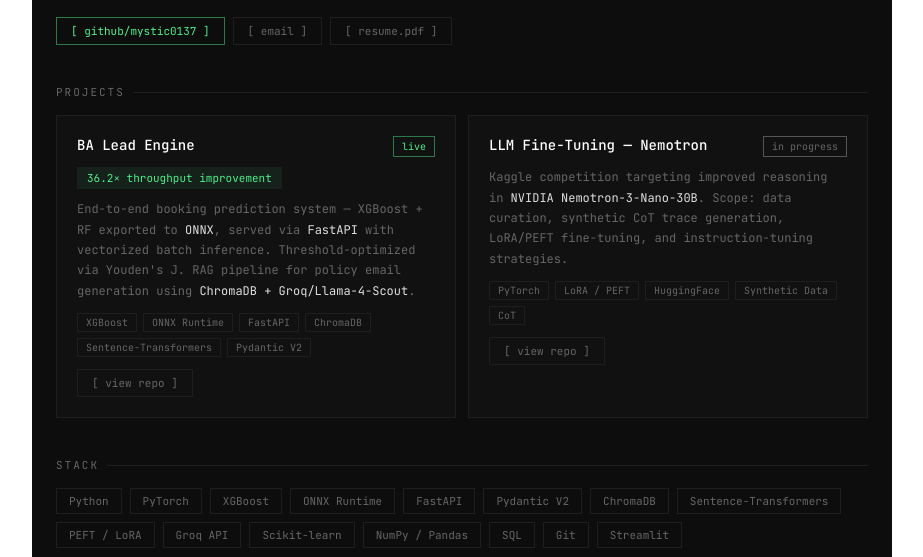
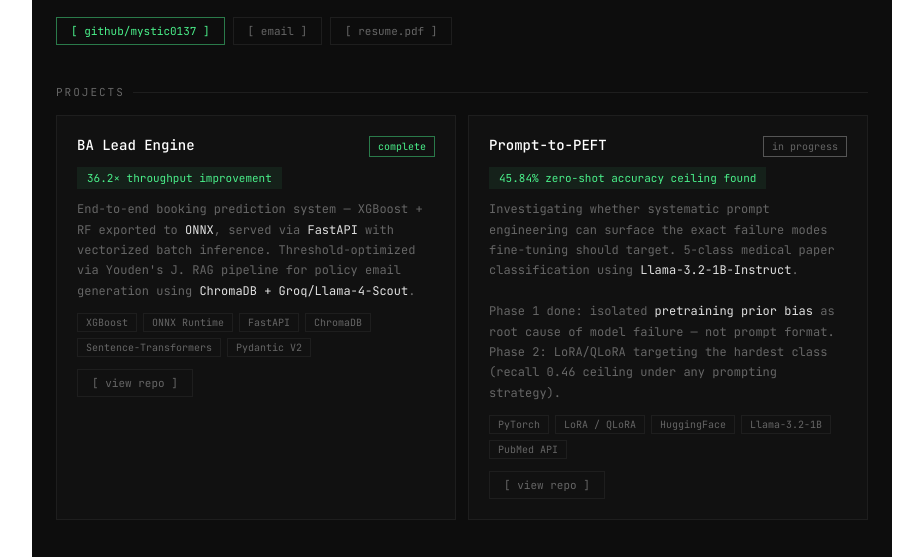
Before and after one commit to mystic0137/mystic0137.github.io, a plain HTML site: page index.html in a window 1280 px wide. Shown: the part 192-749 px from the top of the page, without its empty margins (178-1101 px from the left). Drawn offline with Linux system fonts and the light colour scheme.

Commit message:
info: Update Portfolio website

```diff
--- a/index.html
+++ b/index.html
@@ -25,7 +25,7 @@
   .card-top{display:flex;justify-content:space-between;align-items:flex-start;margin-bottom:10px}
   .card-title{color:#fff;font-size:14px;font-weight:500}
   .badge{font-size:10px;padding:3px 8px;border:1px solid;font-family:var(--mono)}
-  .badge.live{border-color:var(--dimgreen);color:var(--green)}
+  .badge.complete{border-color:var(--dimgreen);color:var(--green)}
   .badge.wip{border-color:#555;color:var(--muted)}
   .card-desc{color:var(--muted);font-size:12px;line-height:1.7;margin-bottom:12px}
   .card-desc b{color:var(--text);font-weight:400}
@@ -38,7 +38,6 @@
   .contact-row{display:flex;flex-wrap:wrap;gap:8px}
   .contact-item{font-size:12px;color:var(--muted);border:1px solid var(--border);padding:6px 14px;text-decoration:none;font-family:var(--mono);transition:all .15s}
   .contact-item:hover{border-color:var(--green);color:var(--green)}
-  .divider{height:1px;background:var(--border);margin:0.5rem 0}
 </style>
 <div class="wrap">
   <div class="prompt">zakirulla@portfolio:~$ cat about.txt <span class="blink"></span></div>
@@ -63,7 +62,7 @@
       <div class="card">
         <div class="card-top">
           <div class="card-title">BA Lead Engine</div>
-          <span class="badge live">live</span>
+          <span class="badge complete">complete</span>
         </div>
         <div class="card-metric">36.2× throughput improvement</div>
         <div class="card-desc">
@@ -78,17 +77,19 @@
       </div>
       <div class="card">
         <div class="card-top">
-          <div class="card-title">LLM Fine-Tuning — Nemotron</div>
+          <div class="card-title">Prompt-to-PEFT</div>
           <span class="badge wip">in progress</span>
         </div>
+        <div class="card-metric">45.84% zero-shot accuracy ceiling found</div>
         <div class="card-desc">
-          Kaggle competition targeting improved reasoning in <b>NVIDIA Nemotron-3-Nano-30B</b>. Scope: data curation, synthetic CoT trace generation, LoRA/PEFT fine-tuning, and instruction-tuning strategies.
+          Investigating whether systematic prompt engineering can surface the exact failure modes fine-tuning should target. 5-class medical paper classification using <b>Llama-3.2-1B-Instruct</b>.<br><br>
+          Phase 1 done: isolated <b>pretraining prior bias</b> as root cause of model failure — not prompt format. Phase 2: LoRA/QLoRA targeting the hardest class (recall 0.46 ceiling under any prompting strategy).
         </div>
         <div class="tag-row">
-          <span class="tag">PyTorch</span><span class="tag">LoRA / PEFT</span><span class="tag">HuggingFace</span><span class="tag">Synthetic Data</span><span class="tag">CoT</span>
+          <span class="tag">PyTorch</span><span class="tag">LoRA / QLoRA</span><span class="tag">HuggingFace</span><span class="tag">Llama-3.2-1B</span><span class="tag">PubMed API</span>
         </div>
         <div class="links" style="margin-top:12px">
-          <a class="link-btn" href="https://github.com/mystic0137/LLMFinetuning" target="_blank">[ view repo ]</a>
+          <a class="link-btn" href="https://github.com/mystic0137/LLM-finetuning" target="_blank">[ view repo ]</a>
         </div>
       </div>
     </div>
@@ -105,7 +106,7 @@
       <span class="stack-item">Pydantic V2</span>
       <span class="stack-item">ChromaDB</span>
       <span class="stack-item">Sentence-Transformers</span>
-      <span class="stack-item">PEFT / LoRA</span>
+      <span class="stack-item">PEFT / LoRA / QLoRA</span>
       <span class="stack-item">Groq API</span>
       <span class="stack-item">Scikit-learn</span>
       <span class="stack-item">NumPy / Pandas</span>
```
